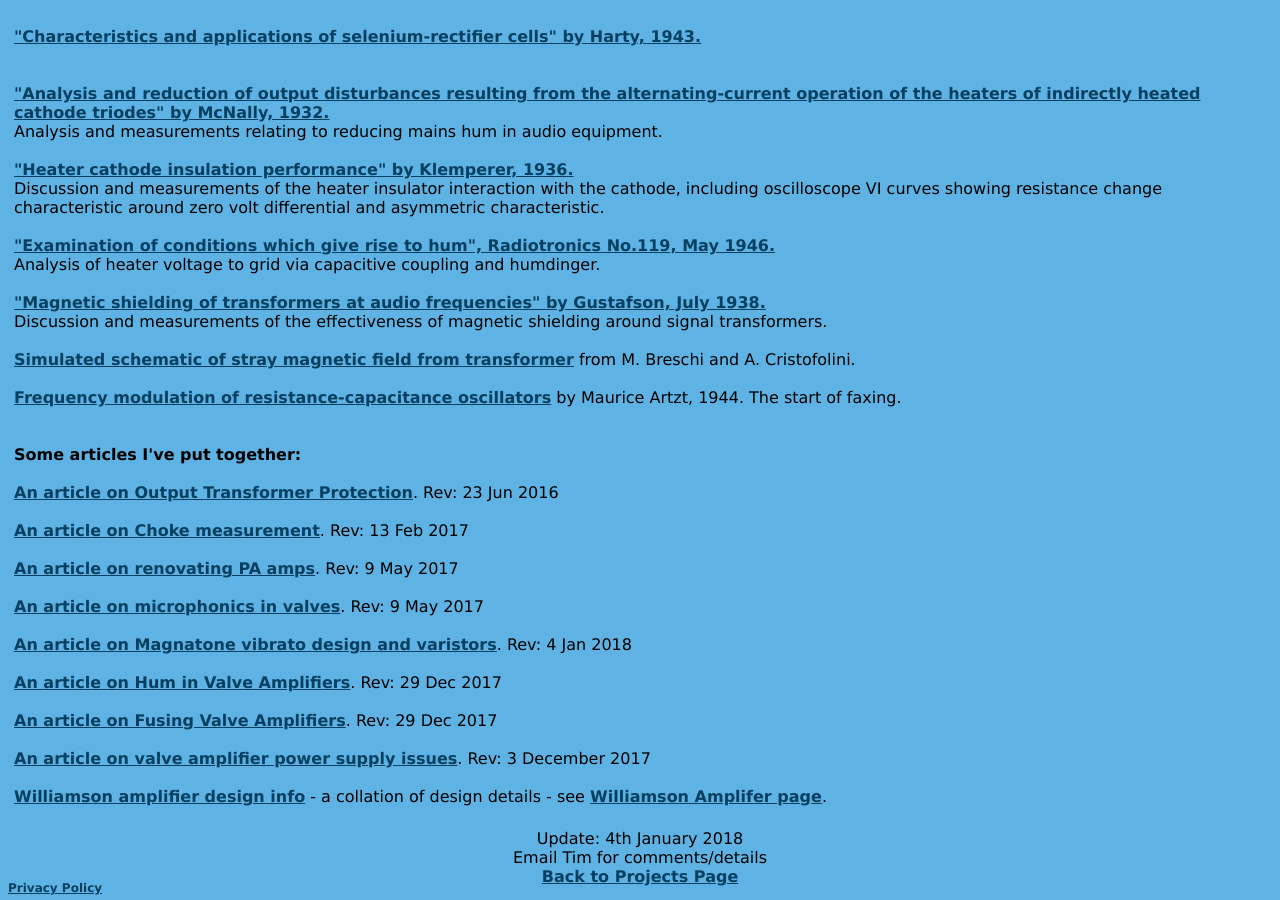
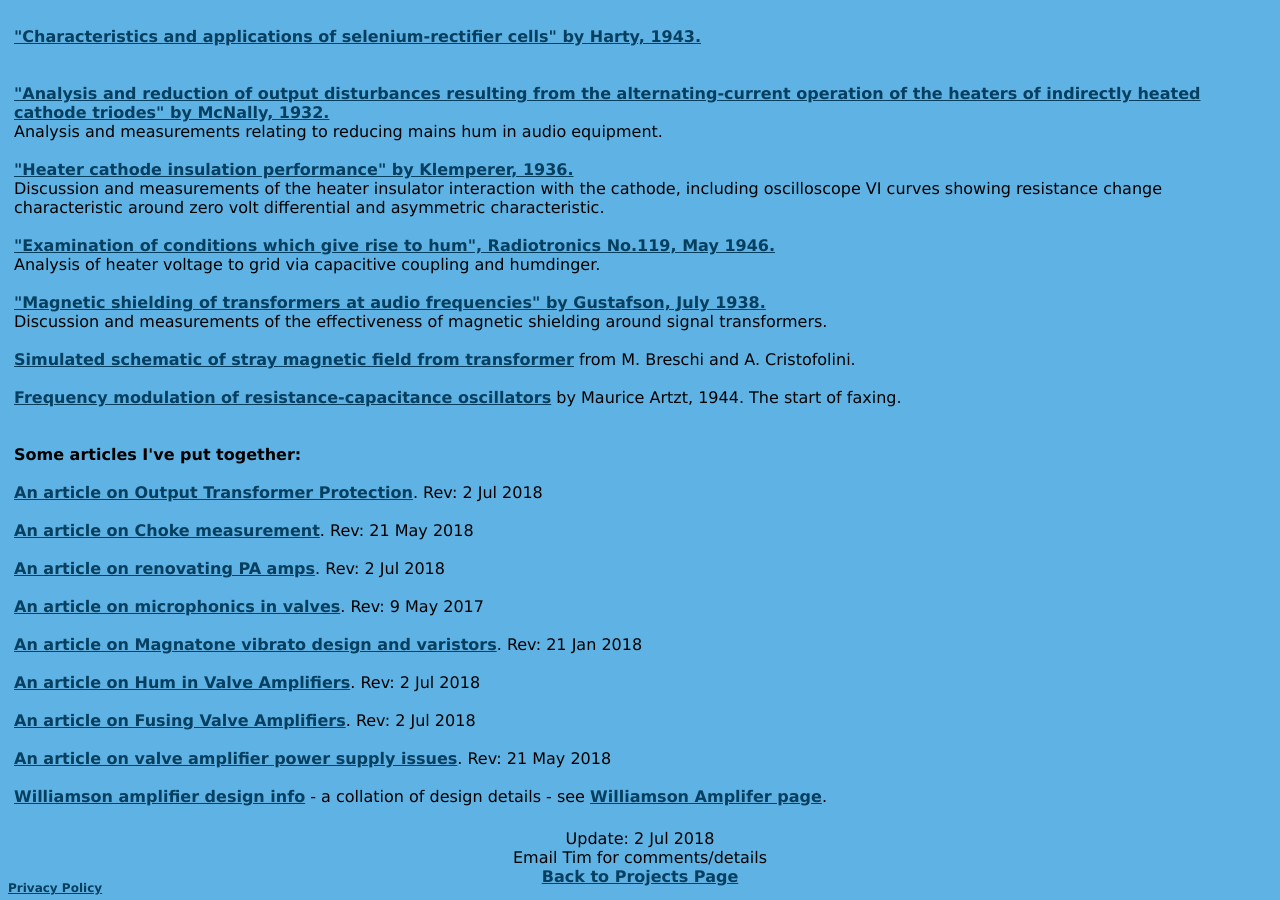
Before and after one commit to michael-robbins/michael-robbins.github.io, a Jekyll site: the page built from projects/Valve Info.html, in a window 1280 px wide and 900 px high, scrolled down 2719 px. Built offline with Jekyll 4.4.1, drawn with Linux system fonts in a browser that asks for light colours.

Commit message:
Tim update

```diff
--- a/projects/Valve Info.html
+++ b/projects/Valve Info.html
@@ -203,21 +203,21 @@
       <br />
       <b>Some articles I've put together:</b>
       <br /><br />
-      <a href="/static/Output%20transformer%20protection.pdf">An article on Output Transformer Protection</a>. Rev: 23 Jun 2016
+      <a href="/static/Output%20transformer%20protection.pdf">An article on Output Transformer Protection</a>. Rev: 2 Jul 2018
       <br /><br />
-      <a href="/static/Choke measurement.pdf">An article on Choke measurement</a>. Rev: 13 Feb 2017
+      <a href="/static/Choke measurement.pdf">An article on Choke measurement</a>. Rev: 21 May 2018
       <br /><br />
-      <a href="/static/Renovating PA amps.pdf">An article on renovating PA amps</a>. Rev: 9 May 2017
+      <a href="/static/Renovating PA amps.pdf">An article on renovating PA amps</a>. Rev: 2 Jul 2018
       <br /><br />
       <a href="/static/Microphonics in valves.pdf">An article on microphonics in valves</a>. Rev: 9 May 2017
       <br /><br />
-      <a href="/static/Magnatone vibrato design.pdf">An article on Magnatone vibrato design and varistors</a>. Rev: 4 Jan 2018
+      <a href="/static/Magnatone vibrato design.pdf">An article on Magnatone vibrato design and varistors</a>. Rev: 21 Jan 2018
       <br /><br />
-      <a href="/static/Hum article.pdf">An article on Hum in Valve Amplifiers</a>. Rev: 29 Dec 2017
+      <a href="/static/Hum article.pdf">An article on Hum in Valve Amplifiers</a>. Rev: 2 Jul 2018
       <br /><br />
-      <a href="/static/Valve amp fusing.pdf">An article on Fusing Valve Amplifiers</a>. Rev: 29 Dec 2017
+      <a href="/static/Valve amp fusing.pdf">An article on Fusing Valve Amplifiers</a>. Rev: 2 Jul 2018
       <br /><br />
-      <a href="/static/Power%20supply%20issues%20for%20tube%20amps.pdf">An article on valve amplifier power supply issues</a>. Rev: 3 December 2017
+      <a href="/static/Power%20supply%20issues%20for%20tube%20amps.pdf">An article on valve amplifier power supply issues</a>. Rev: 21 May 2018
       <br /><br />
       <a href="/static/Williamson design info.pdf">Williamson amplifier design info</a> - a collation of design details - see <a href="/projects/Williamson.html">Williamson Amplifer page</a>.
       <br />
@@ -226,7 +226,7 @@
   </tr>
   <tr>
     <td align="center">
-      Update: 4th January 2018
+      Update: 2 Jul 2018
       <br />
       Email Tim for comments/details
       <br/>
```
